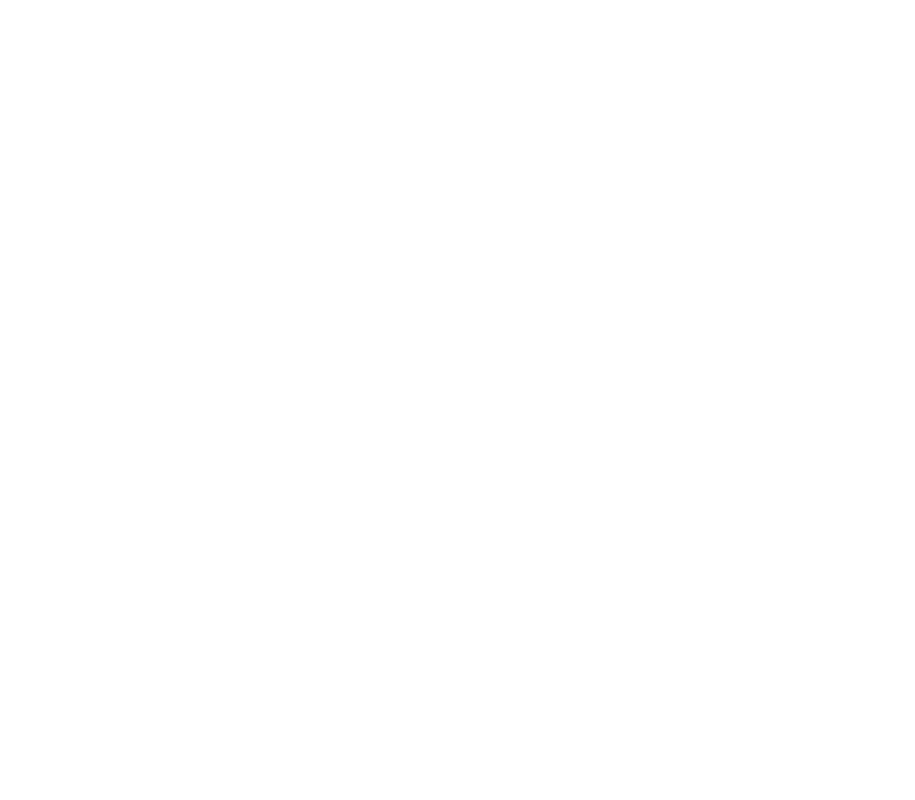
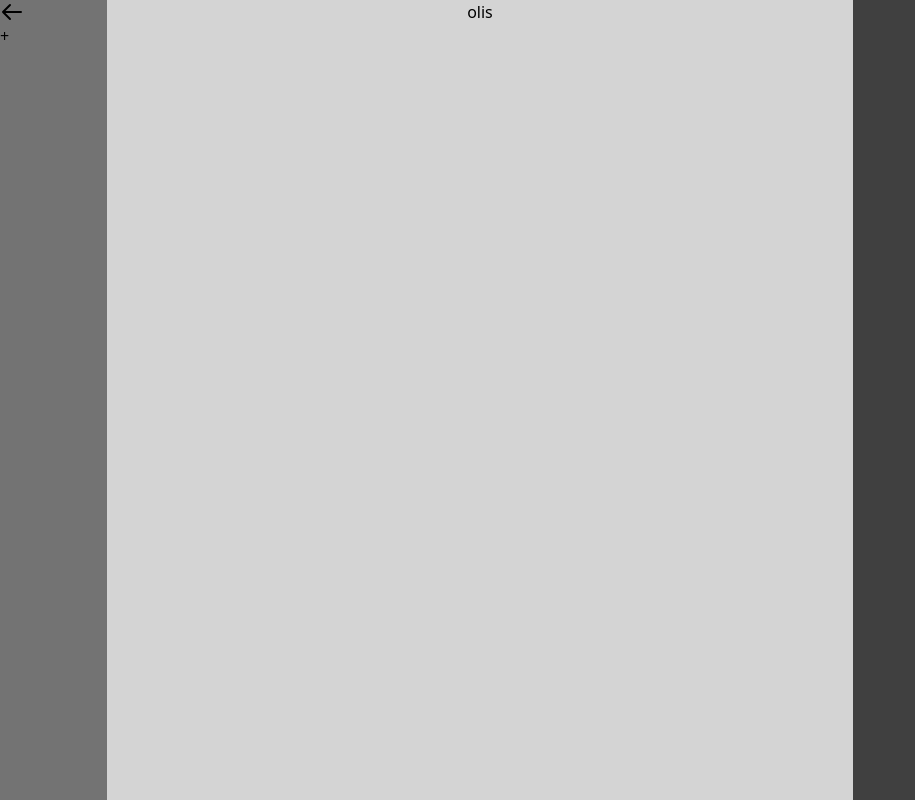
Before and after one commit to tonga73/hugomitoire, a React (Create React App) app in the folder frontend/: page /admin in a window 1280 px wide. Before the commit this address had no page. Shown: the whole page, without its empty margins (0-915 px from the left). Built offline with nearby package versions, Linux system fonts and the light colour scheme.

Commit message:
Ajustes generales de estilos

```diff
--- a/frontend/src/App.js
+++ b/frontend/src/App.js
@@ -3,16 +3,23 @@
 import "./App.css";
 
 // LAYOUTS
-import MainLayout from "./commons/layouts/MainLayout";
+import AdminLayout from "./layouts/AdminLayout";
+import MainLayout from "./layouts/MainLayout";
 
 // VIEWS
+import Admin from "./views/Admin";
 import Home from "./views/Home";
+import NewBook from "./views/NewBook";
 
 function App() {
   return (
     <Routes>
       <Route path="/" element={<MainLayout />}>
-        <Route path="/" element={<Home />} />
+        <Route index element={<Home />} />
+      </Route>
+      <Route path="/admin" element={<AdminLayout />}>
+        <Route index element={<Admin />} />
+        <Route path="new-book" element={<NewBook />} />
       </Route>
     </Routes>
   );
--- a/frontend/src/features/carousel/Carousel.js
+++ b/frontend/src/features/carousel/Carousel.js
@@ -2,13 +2,14 @@
 
 export default function Carousel({ children, backgroundImage }) {
   const [currentIndex, setCurrentIndex] = useState(0);
+
   return (
     <div className="overflow-x-hidden w-full">
       <div
         style={{
           backgroundImage: "url(" + backgroundImage[currentIndex] + ")",
         }}
-        className="bg-cover bg-no-repeat"
+        className="bg-cover bg-no-repeat bg-fixed"
       >
         <div className="grid grid-cols-12 gap-y-5 pt-16 pb-5 items-center bg-gradient-to-t from-neutral-900 border-b-8 border-b-neutral-900">
           <div className="col-span-5"></div>
--- a/frontend/src/features/header/Header.js
+++ b/frontend/src/features/header/Header.js
@@ -1,5 +1,6 @@
 import React from "react";
 import Drawer from "../drawer/Drawer";
+import { Link } from "react-router-dom";
 
 import { v4 } from "node-uuid";
 
@@ -60,21 +61,26 @@
   const ExtraMenu = () => {
     return (
       <nav className="flex w-full justify-around items-center gap-x-1">
-        <button className="uppercase  bg-neutral-200 dark:text-neutral-700 font-bold rounded-sm px-1 py-0.5 flex flex-col w-full text-sm">
+        <Link
+          to="/admin"
+          className="uppercase text-center bg-neutral-200 hover:bg-neutral-300 dark:text-neutral-700 font-bold rounded-sm px-1 py-0.5 flex flex-col w-full text-sm"
+        >
           Button 1
-        </button>
+        </Link>
       </nav>
     );
   };
 
   return (
-    <header className="flex justify-center items-center dark:bg-gradient-to-b dark:from-neutral-900  h-12 fixed z-50 w-full">
+    <header className="flex justify-center items-center dark:bg-gradient-to-b dark:from-neutral-900 hover:dark:bg-neutral-900 hover:transition-colors h-12 fixed z-50 w-full">
       <div className="container mx-auto grid grid-cols-7 items-center">
         <div className="col-span-2">{Navigation()}</div>
         <div className="col-span-3 text-center text-3xl tracking-wider font-light uppercase dark:text-neutral-200 cursor-default select-none">
           {Title()}
         </div>
-        <div className="col-span-2 w-1/2 place-self-end">{ExtraMenu()}</div>
+        <div className="col-span-2 w-1/2 place-self-end self-center">
+          {ExtraMenu()}
+        </div>
       </div>
     </header>
   );
--- /dev/null
+++ b/frontend/src/layouts/AdminLayout.js
@@ -0,0 +1,32 @@
+import React from "react";
+import { Outlet, Link } from "react-router-dom";
+
+export default function AdminLayout() {
+  return (
+    <div className="bg-neutral-900 h-screen grid grid-cols-12">
+      <div className="bg-neutral-500 col-span-1">
+        <Link to="/">
+          <svg
+            className="w-6 h-6"
+            fill="none"
+            stroke="currentColor"
+            viewBox="0 0 24 24"
+            xmlns="http://www.w3.org/2000/svg"
+          >
+            <path
+              strokeLinecap="round"
+              strokeLinejoin="round"
+              strokeWidth="2"
+              d="M10 19l-7-7m0 0l7-7m-7 7h18"
+            ></path>
+          </svg>
+        </Link>
+        <Link to="new-book">+</Link>
+      </div>
+      <div className="bg-neutral-300 col-span-7 flex justify-center">
+        <Outlet />
+      </div>
+      <div className="bg-neutral-700 col-span-4"></div>
+    </div>
+  );
+}
--- a/frontend/src/commons/layouts/MainLayout.js
+++ b/frontend/src/layouts/MainLayout.js
@@ -1,8 +1,8 @@
 import React from "react";
 import { Outlet } from "react-router-dom";
 
-import Header from "../../features/header/Header";
-import Footer from "../../features/footer/Footer";
+import Header from "../features/header/Header";
+import Footer from "../features/footer/Footer";
 
 export default function MainLayout() {
   return (
--- /dev/null
+++ b/frontend/src/views/Admin.js
@@ -0,0 +1,5 @@
+import React from "react";
+
+export default function Admin() {
+  return <div>olis</div>;
+}
--- /dev/null
+++ b/frontend/src/views/NewBook.js
@@ -0,0 +1,5 @@
+import React from "react";
+
+export default function NewBook() {
+  return <div>NewBook</div>;
+}
```
